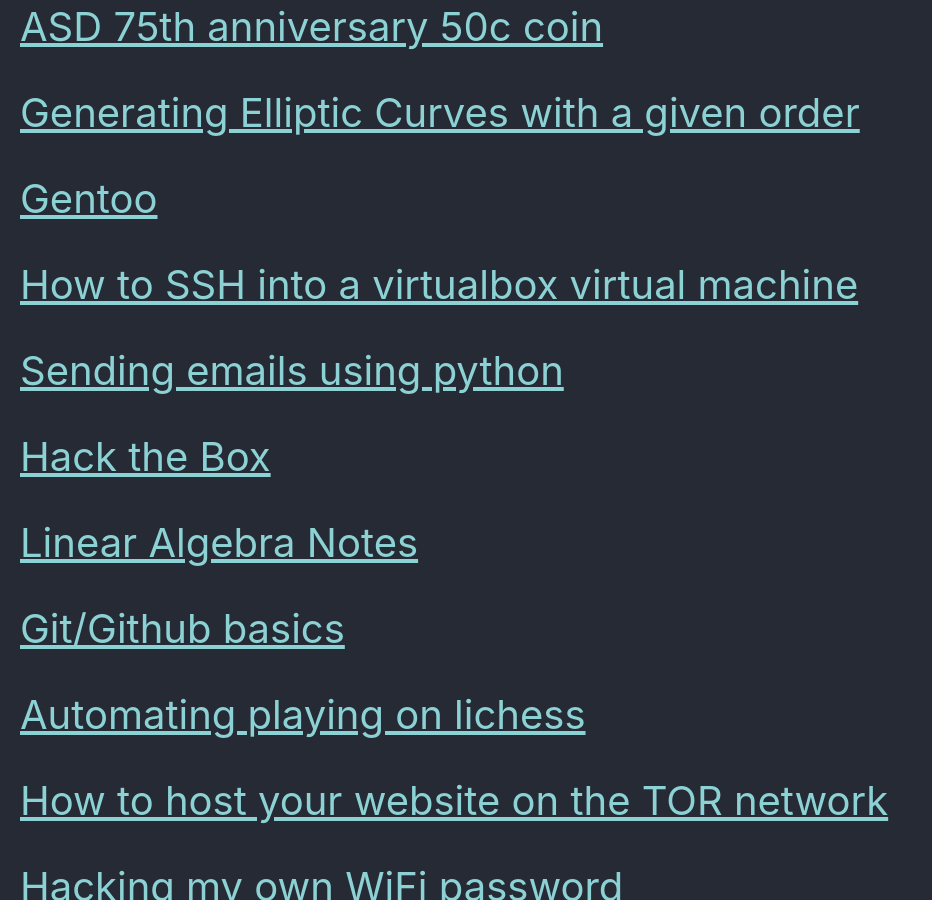
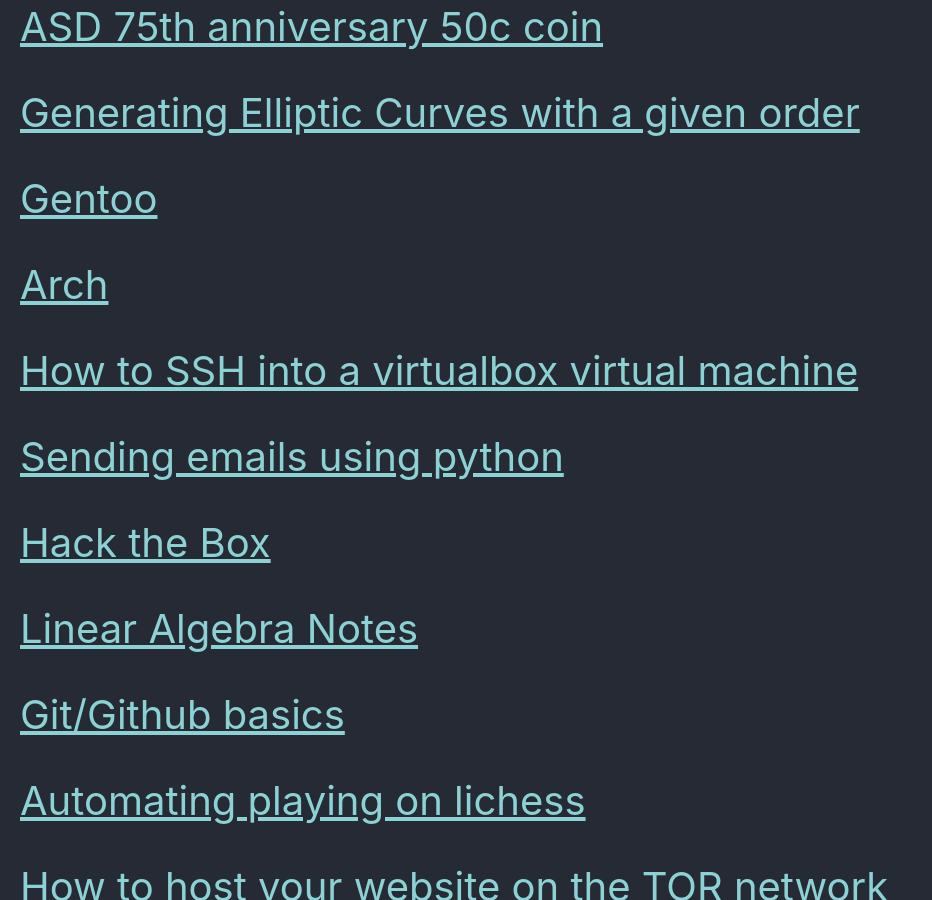
Before and after one commit to Connor-McCartney/Connor-McCartney.github.io, a Jekyll site: the page built from _pages/misc.md, in a window 1280 px wide and 900 px high, scrolled down 379 px. Shown: the whole window, without its empty margins (0-932 px from the left). Built offline with Jekyll 4.4.1, drawn with Linux system fonts in a browser that asks for light colours; cached includes are drawn as plain includes.

Commit message:
Update misc.md

```diff
--- a/_pages/misc.md
+++ b/_pages/misc.md
@@ -14,6 +14,8 @@ title: Misc
 <span style="font-size:2em;">   [Generating Elliptic Curves with a given order](/misc/ecc-gen)   </span>
 
 <span style="font-size:2em;">   [Gentoo](/misc/gentoo)   </span>
+
+<span style="font-size:2em;">   [Arch](/misc/arch)   </span>
 
 <span style="font-size:2em;">   [How to SSH into a virtualbox virtual machine](/misc/sshvirtualbox)   </span>
 
```
